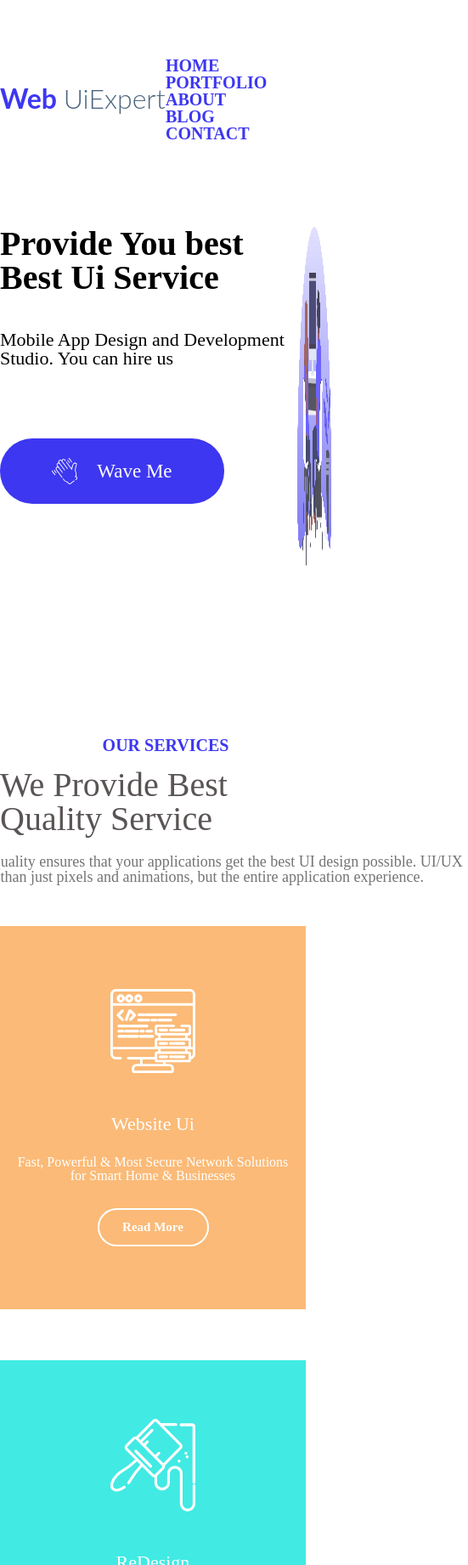
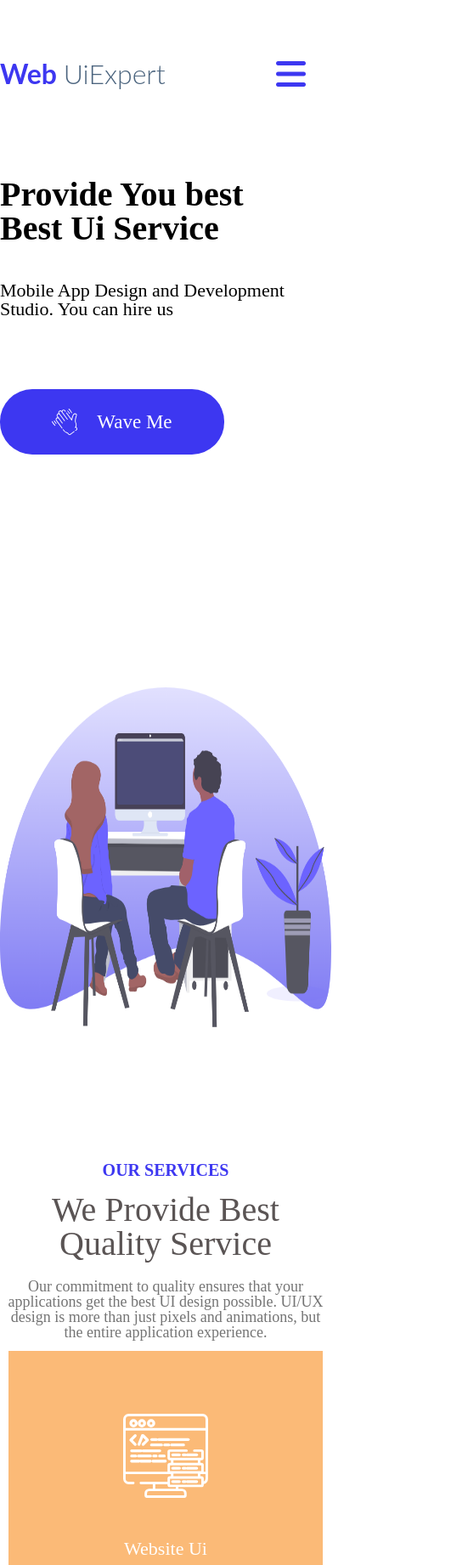
Before and after one commit to Teona-Naskidashvili/lesson8, a plain HTML site: page index.html in a window 390 px wide. Shown: the top 1842 px of the page at 85% size, 551 px wide, since content can reach past the window. Drawn offline with Linux system fonts and the light colour scheme.

Commit message:
responsive

```diff
--- a/css/responsive.css
+++ b/css/responsive.css
@@ -1,9 +1,23 @@
-@media (max-width:1024px) {
-   .navigation{
-       display: none;
-   }
-   .burger-bar{
-       display: block;
-   }
+@media (max-width:790px) {
+    .navigation {
+        display: none;
+    }
+    .burger-bar {
+        display: block;}
+   .block1{
+    display: flex;
+    flex-direction: column;
+    height: auto;
+     }
+   .line1{
+   justify-content: center;
+        }
+
+    .conteiner1{
+        height: auto;
+        margin-top: 500px;
+
+    }
+
 
 }
--- a/css/style.css
+++ b/css/style.css
@@ -1,55 +1,4 @@
-/* .block{
-    width: 250px;
-    height: 250px;
-    background-color: blueviolet
-}
-.wraper-box{
-    display: flex;
-    justify-content: space-between;
-    flex-wrap: wrap;
-    height: 400px;
-    color: aqua;
-}
-.conteiner{
-    max-width: 1170px;
-    width: 80%;
-    background-color: brown;
-    margin: 0 auto;
-    height: 400px;
-}
-.fa-facebook{
-    color: blue;
-    font-size: 30px;
-    transition-property: all;
-    transition-duration: 1s;
-    transition-timing-function: linear;
-    transition-duration: 1s;
-}
-.fa-youtube {
-    color: red;
-    font-size: 30px;
-}
-.fa-facebook:hover{
-    color: turquoise;
-}
-.nav-a{
-    display: flex;
-    justify-content: space-between;
-}
-.ul-1{
-    display: flex;
-}
-.ul-a{
-    display: flex;
-    margin-right: 20px;
-}
-.burger-bar{
-    color: rgb(102, 225, 65) ;
-
-    display: none;
-} */
-/* section-1 */
-
+/* navigation */
 .conteiner{
     max-width: 1200px;
     width: 100%;
@@ -58,39 +7,56 @@
     margin-top: 67px;
 
 }
-.conteiner1{
-   max-width: 1200px;
-   width: 100%;
-   margin: 0 auto;
-
-}
 .header{
     display: flex;
      justify-content: space-between;
      align-items: center;
+
  }
-.navigation{
-    color: #3D37F1;
+
+.ul-1{
     display: flex;
-    justify-content: space-between;
-    width: 581px;
 
 }
 .text1{
    color: #3D37F1;
    font-size: 20px;
    font-weight: bold;
+   margin-right: 20px
 }
+.burger-bar{
+    display: none;
+    color: #3D37F1;
+    font-size: 40px;
+    margin-right: 30px;
+}
+
+/* conteiner1 */
+
 .block1{
     display: flex;
     justify-content: space-between;
     margin-top: 100px;
-   align-items: flex-start;
+}
+.left-block{
+    display: flex;
+    flex-direction: column;
+    max-width: 600px;
+	width: 100%;
+	height: 600px;
+}
+.right-conteiner{
+   max-width: 800px;
+    width: 100%;
+	height: 600px;
+   display: flex;
+	justify-content: center
 }
 .heder-section1{
     font-size: 40px;
     font-weight: bold;
-    width: 350px;
+    max-width: 350px;
+    width: 100%;
 }
 .p-section1{
     font-size: 22px;
@@ -103,13 +69,11 @@
     justify-content: center;
     margin-top: 83px;
     align-items: center;
-    width: 263.67px;
+    max-width: 263.67px;
+    width: 100%;
     height: 76.77px;
 }
-.left-block{
-    display: flex;
-    flex-direction: column;
-}
+
 .icon-text{
     color: white;
     font-size: 23px;
@@ -123,20 +87,24 @@
    display: flex;
    flex-direction: column;
    align-items: center;
-
+   text-align: center;
 }
 .section2-header1{
    font-size: 20px;
    font-weight: bold;
    color: #3D37F1;
-}
+   display: flex;
+   align-items: center;}
+
 .section2-header2{
    font-size: 40px;
    color: #5A5454;
    margin-top: 17px;
+
 }
 .section2-paragraf1{
-   width: 712px;
+   max-width: 712px;
+   width: 100%;
    height: 85px;
    font-size: 18px;
    margin-top: 21px;
@@ -145,7 +113,8 @@
 }
 /*/*display*/
 .block2{
-   width: 370px;
+   max-width: 370px;
+   width: 100%;
    height: 451px;
    display: flex;
    flex-direction: column;
@@ -155,6 +124,7 @@
 }
 .line1{
  display: flex;
+ justify-content: space-between;
  flex-wrap: wrap;
 }
 .line1-header{
@@ -186,11 +156,9 @@
 .block2:first-child {
    background: #FBBA77;
    margin-bottom: 60px;
-   margin-right: 30px;
 }
 .block2:nth-child(2){
    background: #41EAE3;
-   margin-right: 30px;
    margin-bottom: 60px;
 }
 .block2:nth-child(3){
@@ -199,12 +167,10 @@
 }
 .block2:nth-child(4){
    background: #4386D2;
-   margin-right: 30px;
    margin-bottom: 60px;
 }
 .block2:nth-child(5){
    background: #A5A2F6;
-   margin-right: 30px;
    margin-bottom: 60px;
 }
 .block2:nth-child(6){
@@ -221,9 +187,9 @@
     width: 100%;
     height: 400px;
 }
-.burger-bar{
-    display: none;
-    color: #5A5454;
-    font-size: 30px;
+.conteiner1{
+    max-width: 1200px;
+    width: 100%;
+    margin: 0 auto;
 
  }
--- a/index.html
+++ b/index.html
@@ -4,18 +4,21 @@
 	<meta charset="utf-8">
 	<meta name="viewport" content="width=device-width, initial-scale=1">
 	<link rel="stylesheet" type="text/css" href="css/reset.css">
-	<link rel="stylesheet" type="text/css" href="css/style.css">
+	<link rel="stylesheet" href="css/style.css">
+	<link rel="stylesheet" href="css/responsive.css">
 	<link rel="stylesheet" href="https://cdnjs.cloudflare.com/ajax/libs/font-awesome/6.1.1/css/all.min.css">
-	<title>lesson8</title>
+	<title>responsive</title>
 </head>
 <body>
 	<section class="conteiner">
-	  <header class="header" >
+	<header>
+		<div class="header">
 		       <a href="index.html">
 			       <img src="image/logo.svg" alt="logo-icon">
 		        </a>
+		  <div>
 		     <nav class="navigation">
-			  <ul>
+			       <ul class="ul-1">
 				      <li>
 				       	<a class="text1" href="index.html">HOME</a>
 				     </li>
@@ -33,8 +36,12 @@
 				     </li>
 			     </ul>
 		  </nav>
+
+	   </div>
 	   <div class="burger-bar">
 			    <i class="fa-solid fa-bars"></i>
+	    </div>
+
 	 </div>
     </header>
 		  <div class="block1">
@@ -48,7 +55,7 @@
 		  	 		<p class="icon-text">Wave Me</p>
 		  	 	</div>
 		  	 </div>
-		  	 <div>
+		  	 <div class="right-conteiner">
 		  	 	<img class="img" src="image/group.png" alt="group-photo">
 		  	 </div>
 		  </div>
```
Lines whose indentation alone changed are shown as unchanged.
